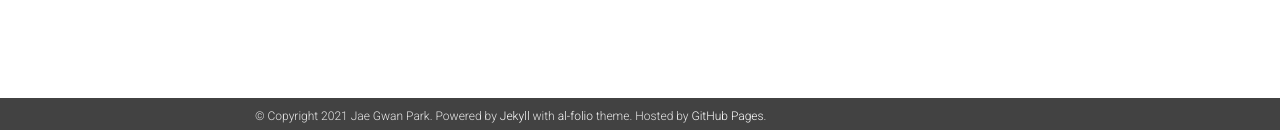
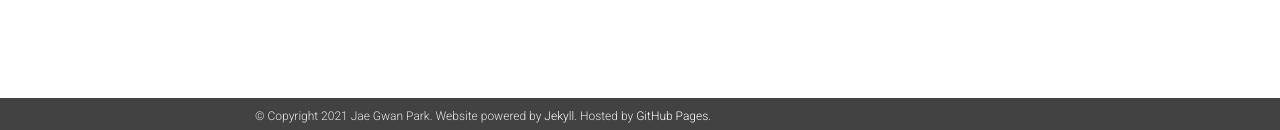
Before and after one commit to jaegpark/profile, a Jekyll site: the page built from _pages/teaching.md, in a window 1280 px wide. Shown: the part 767-897 px from the top of the page. Built offline with Jekyll 4.4.1, drawn with Linux system fonts in a browser that asks for light colours; nearby versions of some CDN libraries; a style sheet for code colours, icons or effects is not loaded.

Commit message:
update config typo

```diff
--- a/_config.yml
+++ b/_config.yml
@@ -9,8 +9,8 @@
 email: jaepark.g@gmail.com
 description: > # the ">" symbol means to ignore newlines until "footer_text:"
   Learn all about me :D
-footer_text: >
-  Powered by <a href="http://jekyllrb.com/" target="_blank">Jekyll</a> with <a href="https://github.com/alshedivat/al-folio">al-folio</a> theme.
+footer_text: > # with <a href="https://github.com/alshedivat/al-folio">al-folio</a> theme
+  Website powered by <a href="http://jekyllrb.com/" target="_blank">Jekyll</a>.
   Hosted by <a href="https://pages.github.com/" target="_blank">GitHub Pages</a>.
 
 url:  # the base hostname & protocol for your site
```
